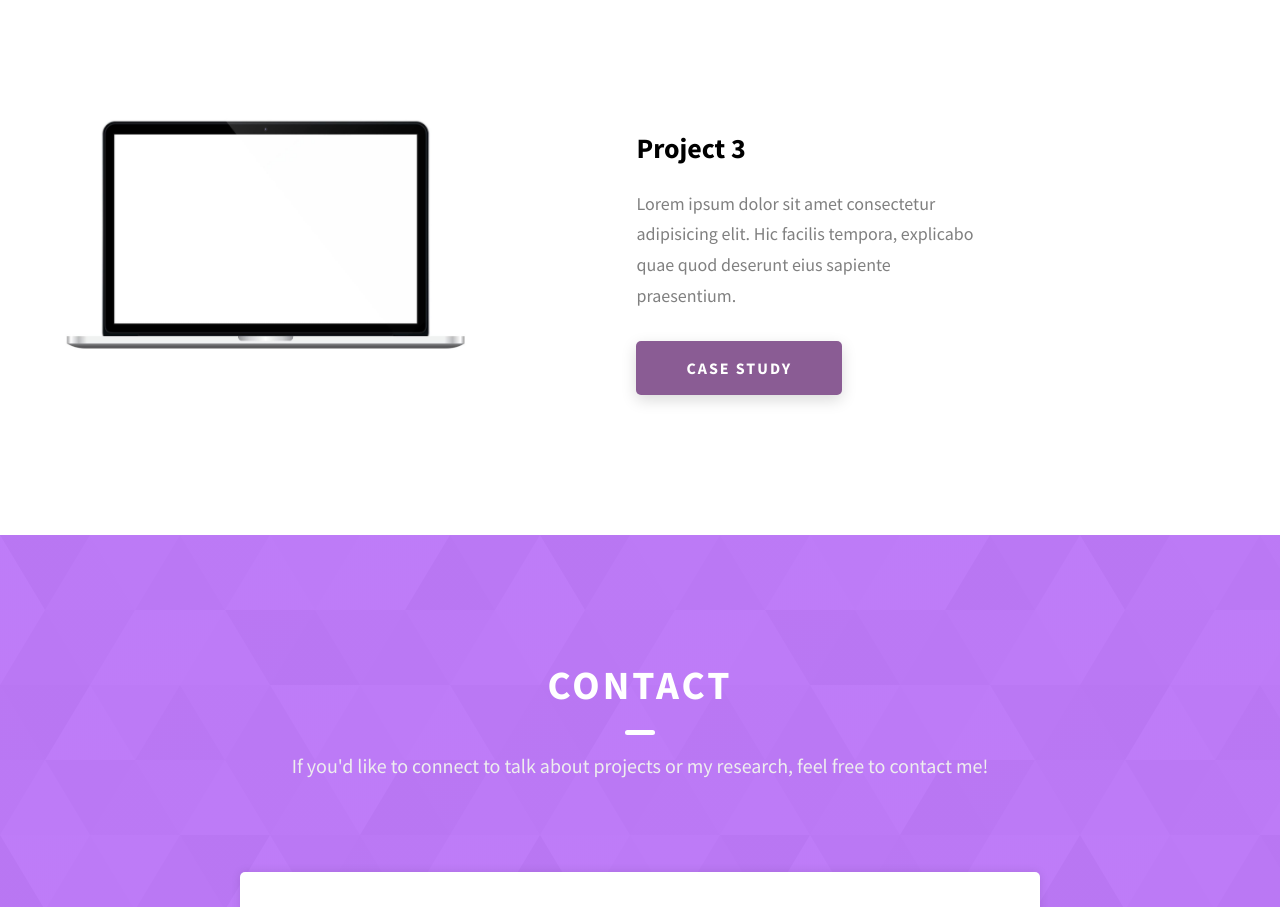
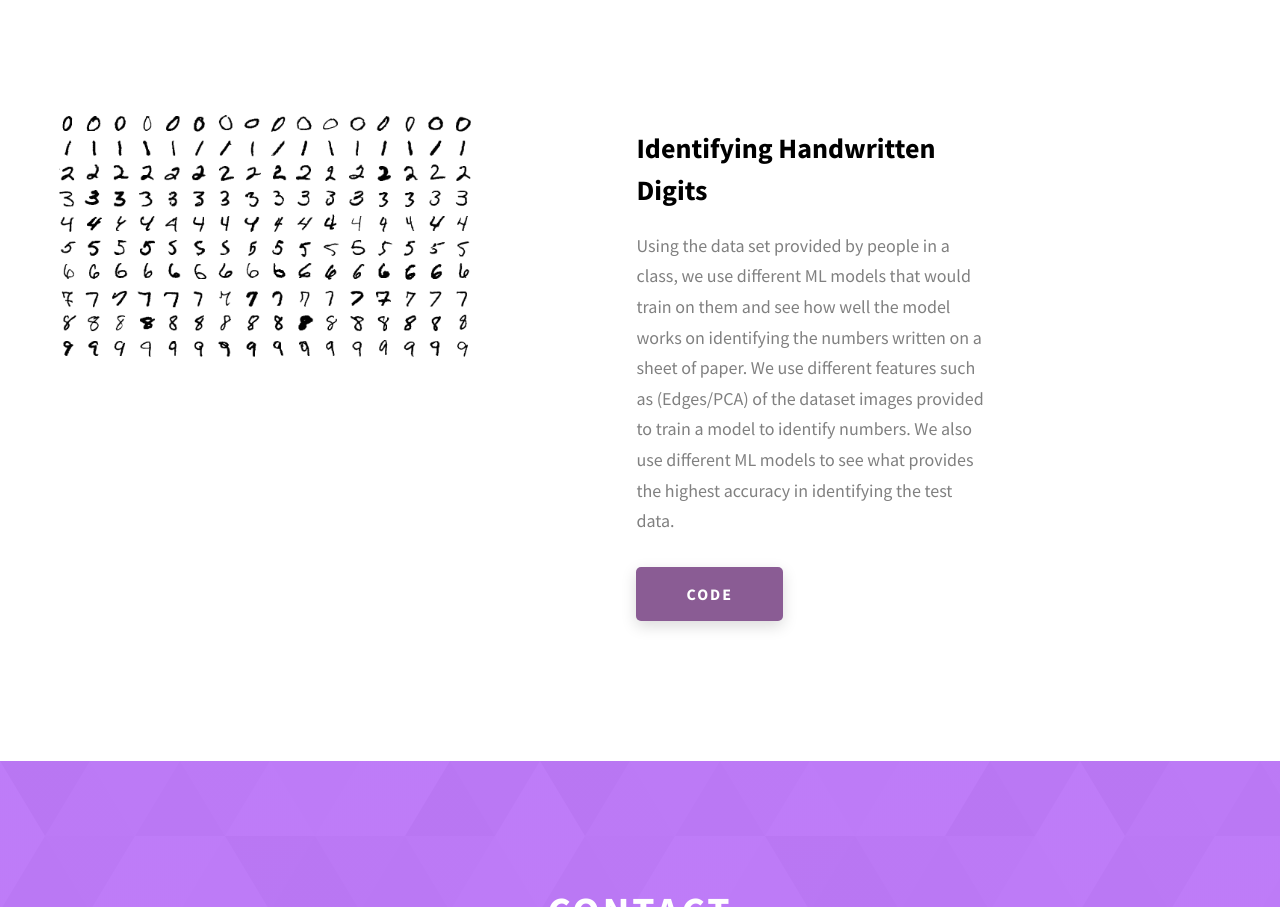
Before and after one commit to swagataLA/swagataLA.github.io, a website: page index.html in a window 1280 px wide. Shown: the part 3089-3996 px from the top of the page. Drawn offline with Linux system fonts and the light colour scheme.

Commit message:
Updating project

```diff
--- a/index.html
+++ b/index.html
@@ -239,24 +239,22 @@
           <div class="projects__row">
             <div class="projects__row-img-cont">
               <img
-                src="./assets/jpeg/project-mockup-example.jpeg"
+                src="..\assets\png\neural-numbers-fig-2.png"
                 alt="Software Screenshot"
                 class="projects__row-img"
                 loading="lazy"
               />
             </div>
             <div class="projects__row-content">
-              <h3 class="projects__row-content-title">Project 3</h3>
+              <h3 class="projects__row-content-title"> Identifying Handwritten Digits</h3>
               <p class="projects__row-content-desc">
-                Lorem ipsum dolor sit amet consectetur adipisicing elit. Hic
-                facilis tempora, explicabo quae quod deserunt eius sapiente
-                praesentium.
+                Using the data set provided by people in a class, we use different ML models that would train on them and see how well the model works on identifying the numbers written on a sheet of paper. We use different features such as (Edges/PCA) of the dataset images provided to train a model to identify numbers. We also use different ML models to see what provides the highest accuracy in identifying the test data.
               </p>
               <a
-                href="./project-3.html"
+                href="https://github.com/swagataLA/Image_Computation/tree/main/PA3"
                 class="btn btn--med btn--theme dynamicBgClr"
                 target="_blank"
-                >Case Study</a
+                >Code</a
               >
             </div>
           </div>
```
Also changed, not shown: assets/png/neural-numbers-fig-2.png (added).
